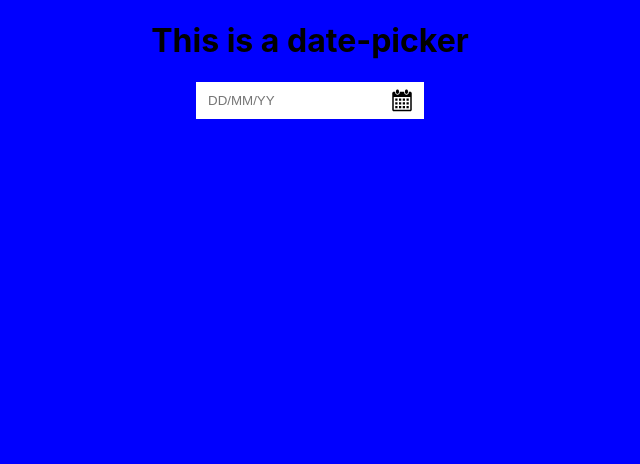
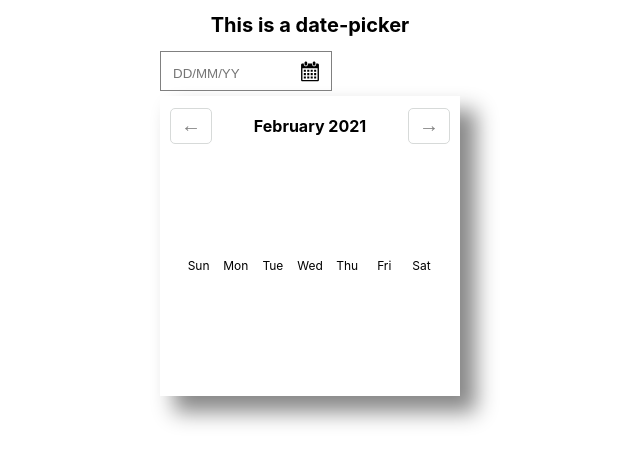
Before and after one commit to AshClarke-code/Date-picker, a React (Create React App) app: page / in a window 1280 px wide. Shown: the top 464 px of the page, without its empty margins (330-970 px from the left). Built offline with nearby package versions, Linux system fonts and the light colour scheme.

Commit message:
complete base date-picker layout and connect it to the input

```diff
--- a/src/App.css
+++ b/src/App.css
@@ -3,7 +3,7 @@
   display: flex;
   flex-direction: column;
   align-items: center;
-  background-color: blue;
+  /* background-color: blue; */
   height: 100vh;
   width: 100vw;
 }
--- a/src/date-picker/date-picker.component.jsx
+++ b/src/date-picker/date-picker.component.jsx
@@ -1,10 +1,13 @@
 import React, {useState} from "react";
 import { ReactComponent as CalendarIcon } from "./calendar.svg";
-import { InputField, InputContainer } from "./date-picker.styles";
+import { InputField, InputContainer, CalendarContainer, CalendarHeader, CalendarHeaderContent, CalendarButton, DateContainer, DayBlock, DateBlock } from "./date-picker.styles";
+
+const months = ["January", "February", "March", "April", "May", "June", "July", "August", "September", "October", "November", "December"];
+const days = ["Sunday", "Monday", "Tuesday", "Wednesday", "Thursday", "Friday", "Saturday"];
 
 const iconStyles = {
-    width: "1.5rem",
-    height: "1.5rem"
+    width: "2.2rem",
+    height: "2.2rem"
 }
 
 const populateDates = (month, year) => {
@@ -29,24 +32,65 @@ const populateDates = (month, year) => {
 
 
     console.log(dates);
+    return dates;
 
 }
 
 const DatePicker = () => {
 
     const [iconColor, setIconColor] = useState("black");
+    const [inputValue, setInputValue] = useState("");
+    const [year, setYear] = useState(2021);
+    const [month, setMonth] = useState(1);
+    const [dates, setDates] = useState([]);
+
 
     const showCalender = event => {
         setIconColor("#00aad7");
-        populateDates(0, 2021);
+        setDates(populateDates(1, 2021));
     };
+
+    const handleClick = (date) => {
+        console.log(date.toLocaleDateString());
+        const splitDate = date.toLocaleDateString().split("/");
+
+        //DO NOT TOUCH THE TEMPLATE STRING!!!!!!!!!!!!!
+
+        const formattedDate = `${splitDate[1] < 10 ? `0${splitDate[1]}` : splitDate[1]}/${splitDate[0] < 10 ? `0${splitDate[0]}` : splitDate[0]}/${splitDate[2]}`;
+
+        console.log(formattedDate);
+
+        setInputValue(formattedDate);
+
+    }
 
     return (
         <div>
         <InputContainer>
-        <InputField placeholder="DD/MM/YY" onFocus={showCalender}/>
+        <InputField placeholder="DD/MM/YY" onFocus={showCalender} value={inputValue}/>
         <CalendarIcon style={iconStyles} fill={iconColor}/>
         </InputContainer>
+        <CalendarContainer>
+            <CalendarHeader>
+                <CalendarButton>&#8592;</CalendarButton>
+                <CalendarHeaderContent>{`${months[month]} ${year}`}</CalendarHeaderContent>
+                <CalendarButton>&#8594;</CalendarButton>
+            </CalendarHeader>
+            <DateContainer>
+                {
+                    days.map((day, index) => {
+                        return <DayBlock key={index}>{day.slice(0, 3)}</DayBlock>
+                    })
+
+
+                }
+                {
+                    dates.map((date, index) => {
+                        return <DateBlock key={index + 7} value={date} onClick={() => handleClick(date)}>{date.getDate()}</DateBlock>
+                    })
+                }
+            </DateContainer>
+        </CalendarContainer>
 
         </div>
     );
--- a/src/date-picker/date-picker.styles.jsx
+++ b/src/date-picker/date-picker.styles.jsx
@@ -10,10 +10,90 @@ export const InputField = styled.input`
 `;
 
 export const InputContainer = styled.div`
-    width: 13rem;
+    width: 15rem;
+    background-color: white;
+    display: flex;
+    justify-content: space-between;
+    align-items: flex-end;
+    padding: .8rem 1rem;
+    border: 1px solid grey;
+`;
+
+
+export const CalendarContainer = styled.div`
+    width: 30rem;
+    height: 30rem;
+    display: flex;
+    flex-direction: column;
+    align-items: center;
+    margin-top: .5rem;
+    box-shadow: 15px 15px 20px 1px #888888;
+`;
+
+
+export const CalendarHeader = styled.div`
+    width: 100%;
+    height: 20%;
     background-color: white;
     display: flex;
     justify-content: space-between;
     align-items: center;
-    padding: .4rem .6rem;
+    padding: 0 1rem;
+    box-sizing: border-box;
 `;
+
+export const CalendarHeaderContent = styled.h4`
+    text-align: center;
+    font-size: 1.6rem;
+`;
+
+export const CalendarButton = styled.button`
+    height: 60%;
+    width: 15%;
+    border: 1px solid #D7DAD9;
+    font-size: 2rem;
+    background-color: white;
+    color: grey;
+    border-radius: 5px;
+`;
+
+
+export const DateContainer = styled.div`
+    height: 80%;
+    width: 100%;
+    padding: 0 2rem;
+    padding-bottom: 2rem;
+    box-sizing: border-box;
+    display: grid;
+    grid-template-columns: repeat(7, 1fr);
+    grid-template-rows: repeat(auto, 1fr);
+`;
+
+export const DayBlock = styled.div`
+    font-size: 1.2rem;
+    color: grey:
+    background-color: white;
+    display: flex;
+    justify-content: center;
+    align-items: center;
+
+`;
+
+export const DateBlock = styled.div`
+    font-size: 1.2rem;
+    color: grey;
+    background-color: white;
+    border: 1px solid #D7DAD9;
+    display: flex;
+    justify-content: center;
+    align-items: center;
+
+    &:hover {
+        background-color: #00aad7;
+        color: white;
+        cursor: pointer;
+        transform: scale(1.1);
+        border: none;
+    }
+
+`;
--- a/src/index.css
+++ b/src/index.css
@@ -2,6 +2,8 @@ html{
   margin: 0;
   padding: 0;
   box-sizing: border-box;
+  font-size: 62.5%;
+  /* 1rem = 10px  */
 }
 
 body {
```
